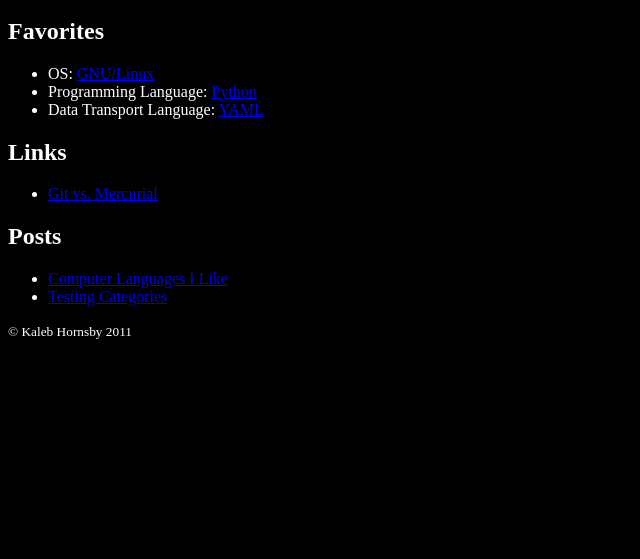
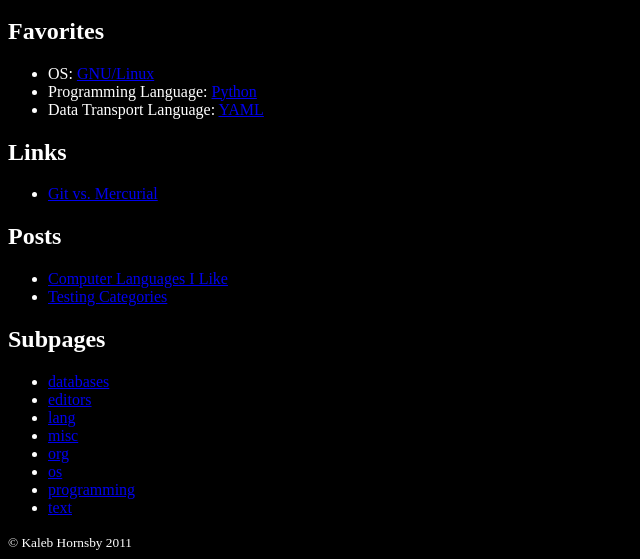
Before and after one commit to kaleb/kaleb.github.com, a Jekyll site: the page built from comp/index.md, in a window 1280 px wide. Shown: the part 470-1029 px from the top of the page, without its empty margins (0-640 px from the left). Built offline with Jekyll 4.4.1, drawn with Linux system fonts in a browser that asks for light colours; before the commit the page ends 900 px from its top, so only the background shows below that.

Commit message:
Edited comp/index.md via GitHub

```diff
--- a/comp/index.md
+++ b/comp/index.md
@@ -1,7 +1,7 @@
 ---
 layout: default
 path: /comp/index.html
-subpages1: ["databases", "editors", "lang", "misc", "org", "os", "programming", "text"]
+subpages: ["databases", "editors", "lang", "misc", "org", "os", "programming", "text"]
 title: comp
 ---
 
@@ -23,10 +23,11 @@ Links
 
 - [Git vs. Mercurial](http://gitvsmercurial.com/)
 
+{% assign categories = site.categories.comp %}
 Posts
 ---------
 
-{% for post in site.categories.comp %}
+{% for post in categories %}
 - [{{ post.title }}]({{ post.url }}){% endfor %}
 
 {% if page.subpages %}
```
